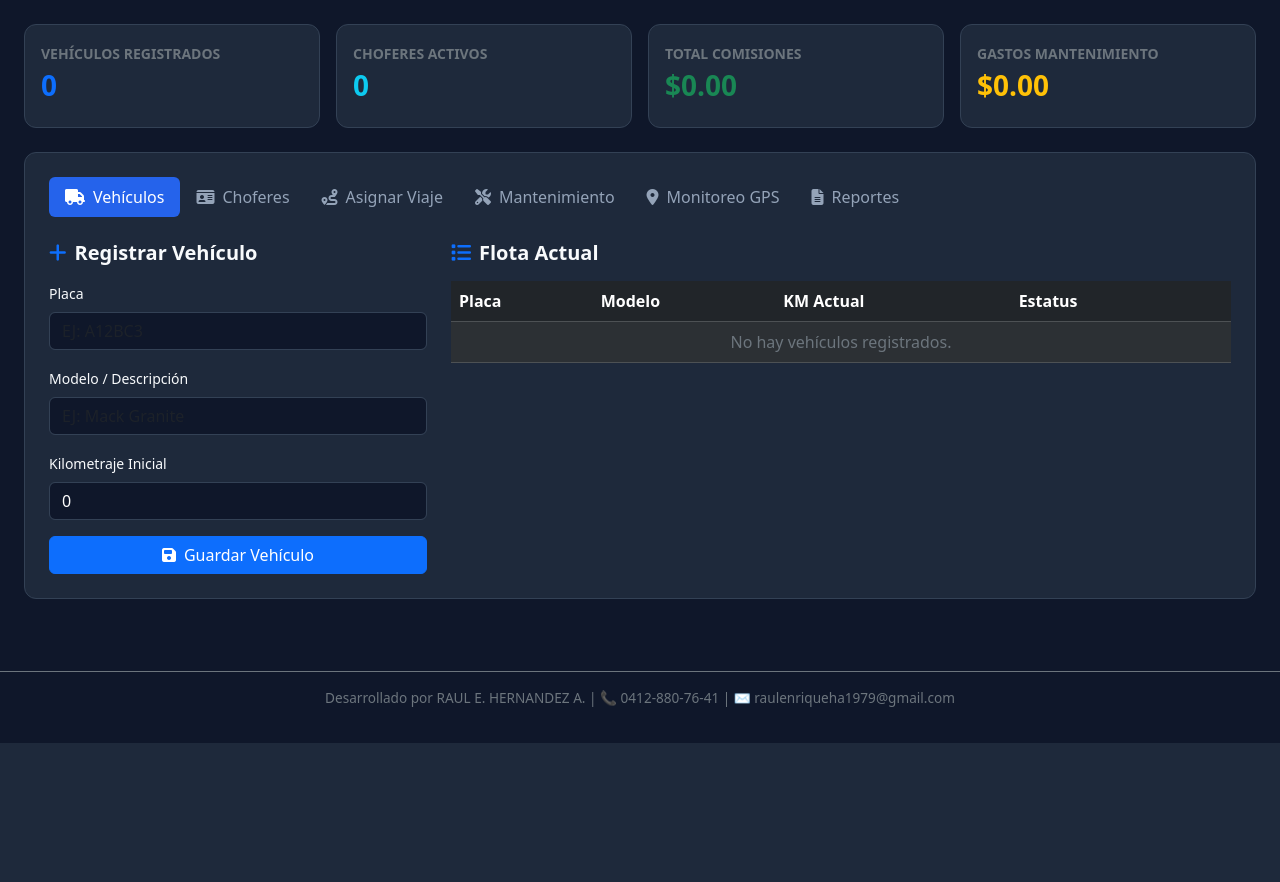
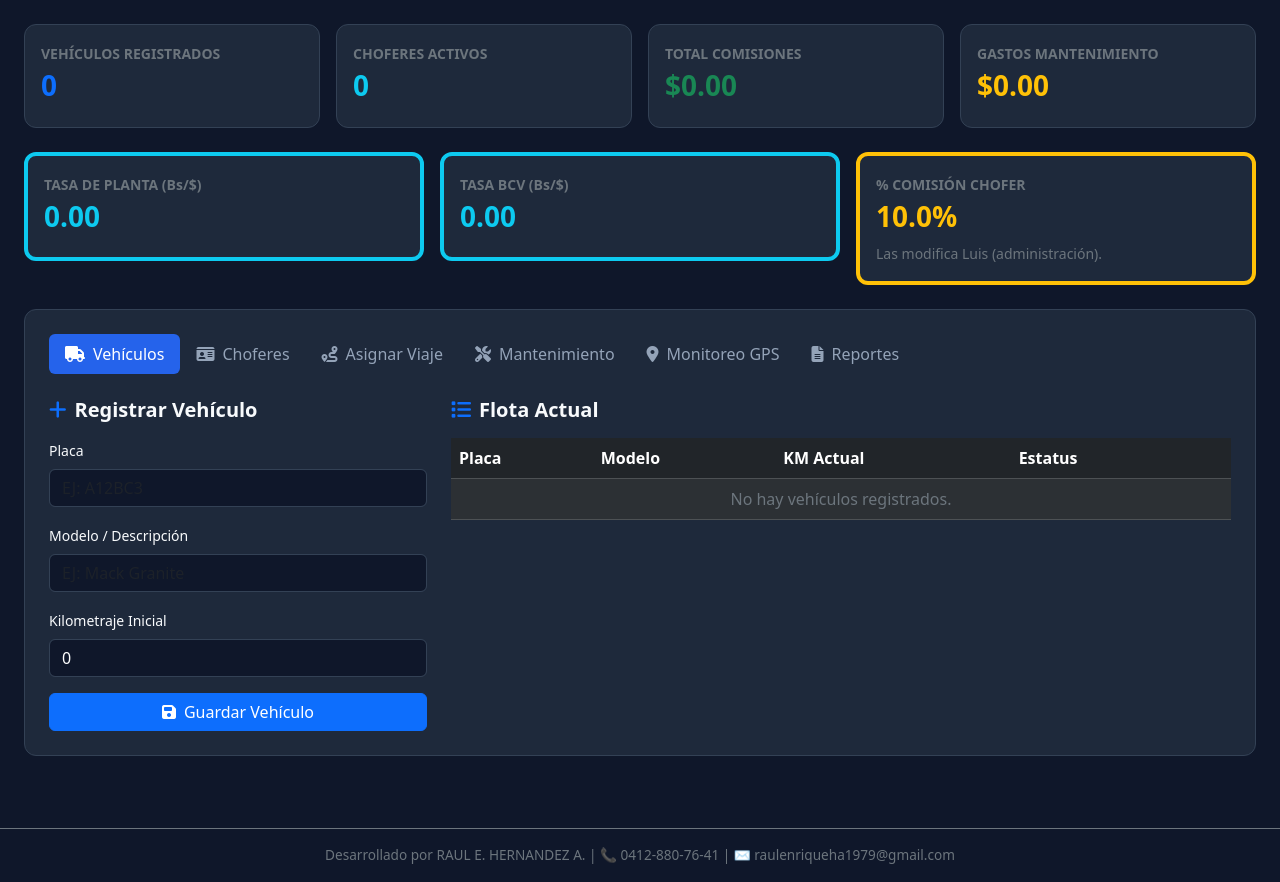
Before and after one commit to raulenriqueha1979-collab/transporte-app, a Flask app: page /dashboard in a window 1280 px wide. Shown: the part 57-939 px from the top of the page. Before the commit the page ends 800 px from the top, so only its background shows below. Run offline with Flask 3, Linux system fonts and the light colour scheme; a user stored in the database is signed in; data comes from the database, SQL or seed files in the repository; data that the repository does not hold is empty.

Commit message:
Mostrar tasas planta/BCV siempre visibles en dashboard y panel del chofer
Co-Authored-By: Devin AI <158243242+devin-ai-integration[bot]@users.noreply.github.com>

```diff
--- a/templates/chofer.html
+++ b/templates/chofer.html
@@ -53,6 +53,12 @@
                 <div class="text-end">
                     <span class="badge badge-comision fs-6">Tu comisión: {{ "%.1f"|format(comision_pct) }}%</span>
                     <a href="{{ request.script_root }}/ayuda" class="btn btn-outline-secondary btn-sm ms-2">❓ Ayuda</a>
+                </div>
+            </div>
+            <div class="card-body border-top pt-2">
+                <div class="row text-center g-2">
+                    <div class="col-6"><div class="small text-secondary">Tasa de planta (Bs/$)</div><div class="fw-bold text-primary">{{ "%.2f"|format(tasa_planta if tasa_planta else 0.0) }}</div></div>
+                    <div class="col-6"><div class="small text-secondary">Tasa BCV (Bs/$)</div><div class="fw-bold text-primary">{{ "%.2f"|format(tasa_bcv if tasa_bcv else 0.0) }}</div></div>
                 </div>
             </div>
         </div>
--- a/templates/dashboard.html
+++ b/templates/dashboard.html
@@ -69,6 +69,28 @@
             <div class="card-custom p-3">
                 <span class="text-secondary small fw-bold">GASTOS MANTENIMIENTO</span>
                 <h3 class="fw-bold mt-1 text-warning">${{ "%.2f"|format(total_gastos if total_gastos else 0.0) }}</h3>
+            </div>
+        </div>
+    </div>
+
+    <div class="row g-3 mb-4">
+        <div class="col-md-4">
+            <div class="card-custom p-3 border-start border-4 border-info">
+                <span class="text-secondary small fw-bold">TASA DE PLANTA (Bs/$)</span>
+                <h3 class="fw-bold mt-1 text-info">{{ "%.2f"|format(tasa_planta if tasa_planta else 0.0) }}</h3>
+            </div>
+        </div>
+        <div class="col-md-4">
+            <div class="card-custom p-3 border-start border-4 border-info">
+                <span class="text-secondary small fw-bold">TASA BCV (Bs/$)</span>
+                <h3 class="fw-bold mt-1 text-info">{{ "%.2f"|format(tasa_bcv if tasa_bcv else 0.0) }}</h3>
+            </div>
+        </div>
+        <div class="col-md-4">
+            <div class="card-custom p-3 border-start border-4 border-warning">
+                <span class="text-secondary small fw-bold">% COMISIÓN CHOFER</span>
+                <h3 class="fw-bold mt-1 text-warning">{{ "%.1f"|format(comision_pct if comision_pct else 0.0) }}%</h3>
+                <small class="text-secondary">{% if current_user.rol == 'admin' %}Edítalas en la pestaña "Asignar Viaje".{% else %}Las modifica Luis (administración).{% endif %}</small>
             </div>
         </div>
     </div>
```
